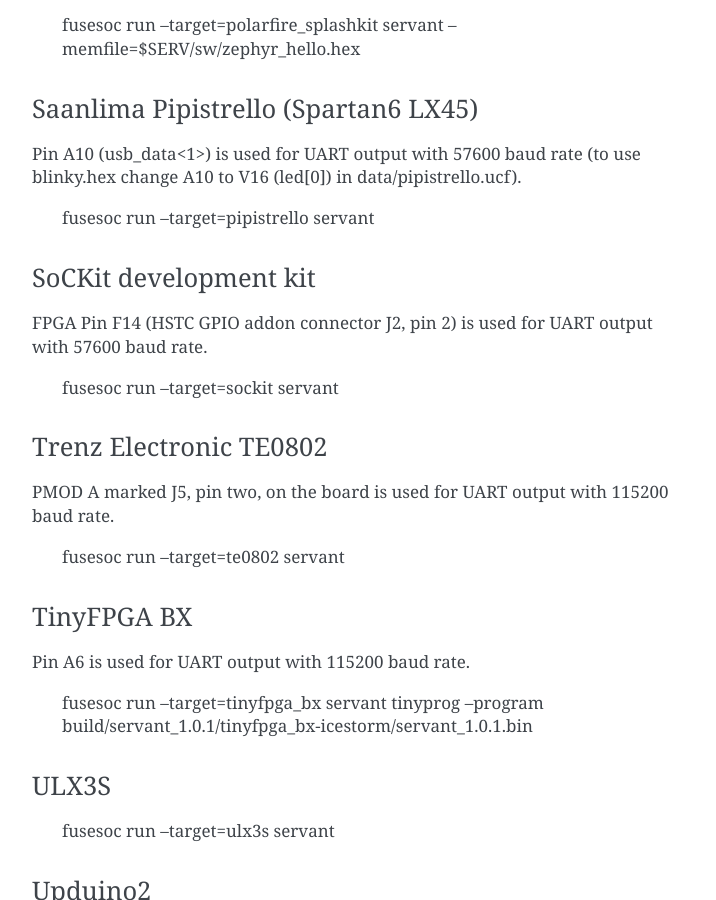
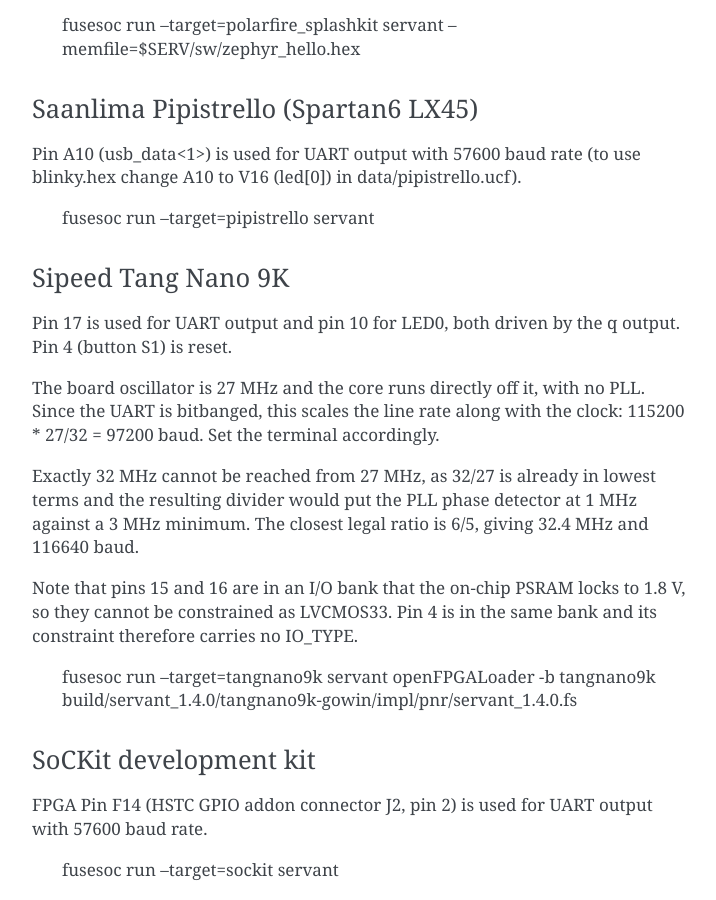
Before and after one commit to olofk/serv, a Sphinx documentation site: the page built from doc/servant.rst, in a window 1280 px wide and 900 px high, scrolled down 5934 px. Shown: the whole window, without its empty margins (388-1104 px from the left). Built offline with Sphinx 7.4.7, drawn with Linux system fonts in a browser that asks for light colours.

Commit message:
doc: Document the Tang Nano 9K target

```diff
--- a/doc/servant.rst
+++ b/doc/servant.rst
@@ -254,6 +254,28 @@
 
     fusesoc run --target=pipistrello servant
 
+Sipeed Tang Nano 9K
+^^^^^^^^^^^^^^^^^^^
+
+Pin 17 is used for UART output and pin 10 for LED0, both driven by the q
+output. Pin 4 (button S1) is reset.
+
+The board oscillator is 27 MHz and the core runs directly off it, with no PLL.
+Since the UART is bitbanged, this scales the line rate along with the clock:
+115200 * 27/32 = 97200 baud. Set the terminal accordingly.
+
+Exactly 32 MHz cannot be reached from 27 MHz, as 32/27 is already in lowest
+terms and the resulting divider would put the PLL phase detector at 1 MHz
+against a 3 MHz minimum. The closest legal ratio is 6/5, giving 32.4 MHz and
+116640 baud.
+
+Note that pins 15 and 16 are in an I/O bank that the on-chip PSRAM locks to
+1.8 V, so they cannot be constrained as LVCMOS33. Pin 4 is in the same bank
+and its constraint therefore carries no IO_TYPE.
+
+    fusesoc run --target=tangnano9k servant
+    openFPGALoader -b tangnano9k build/servant_1.4.0/tangnano9k-gowin/impl/pnr/servant_1.4.0.fs
+
 SoCKit development kit
 ^^^^^^^^^^^^^^^^^^^^^^
 
```
